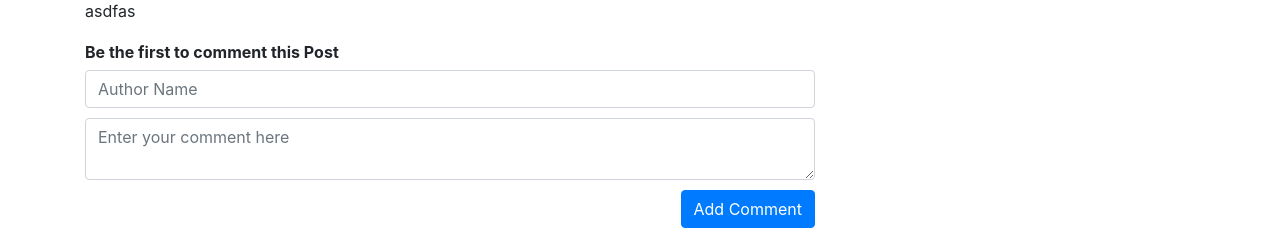
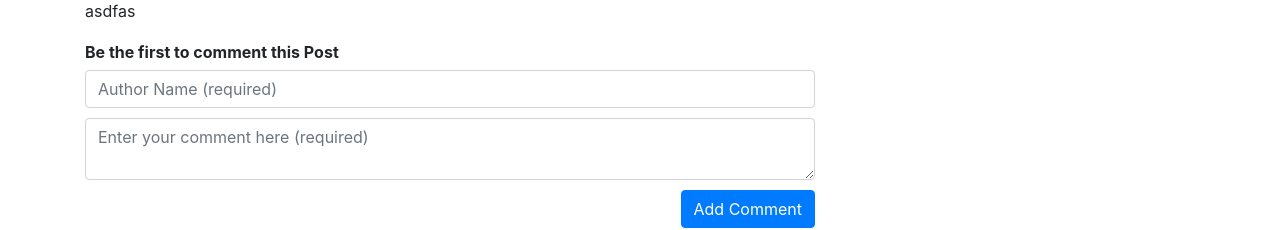
Before and after one commit to grglucastr/readable-app, a React (Create React App) app: page /posts/1 in a window 1280 px wide. Shown: the part 233-463 px from the top of the page. Built offline with nearby package versions, Linux system fonts and the light colour scheme; no server answers.

Commit message:
Comment empty validation

```diff
--- a/src/components/PostNewComment.js
+++ b/src/components/PostNewComment.js
@@ -18,6 +18,17 @@ class PostNewComment extends Component {
 
   handleSubmit(e) {
     e.preventDefault()
+    const { author, body } = this.state
+
+    if(author === ""){
+      alert('You must insert the author\'s name.');
+      return false;
+    }
+
+    if(body === ""){
+      alert('Comment box can\'t be empty.');
+      return false;
+    }
 
     const  { id: parentId } = this.props.post
     const commentObj = {
@@ -60,7 +71,7 @@ class PostNewComment extends Component {
               type="text"
               name="author"
               className="form-control"
-              placeholder="Author Name"
+              placeholder="Author Name (required)"
               style={{marginBottom: '10px'}}
               value={this.state.author}
               onChange={(event) => this.handleInputChange(event) }
@@ -70,7 +81,7 @@ class PostNewComment extends Component {
             <textarea
               className="form-control"
               name="body"
-              placeholder="Enter your comment here"
+              placeholder="Enter your comment here (required)"
               value={this.state.body}
               onChange={(event) => this.handleInputChange(event)}
               />
```
